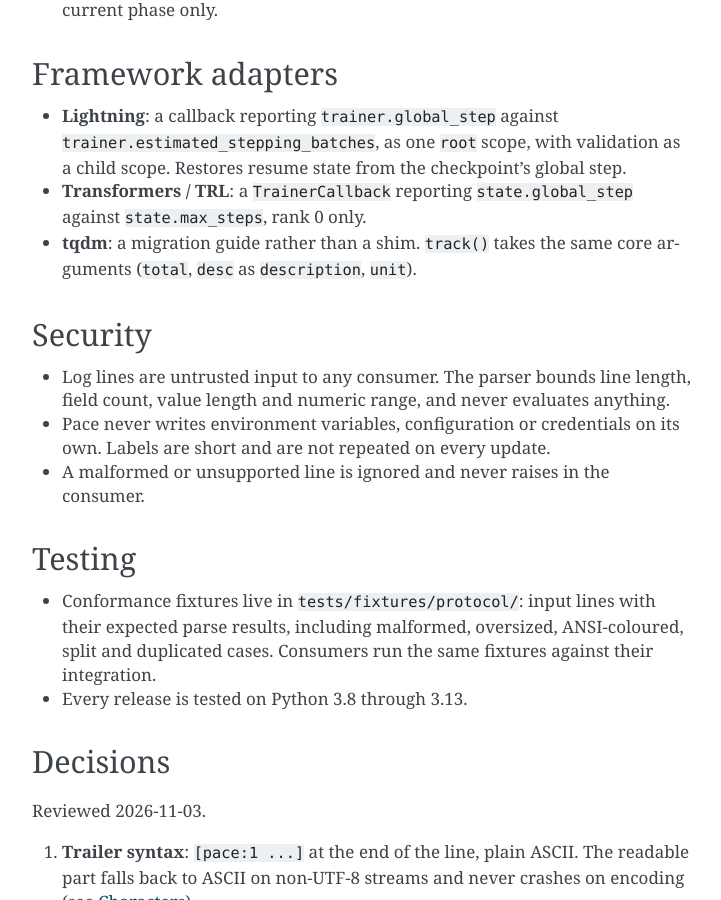
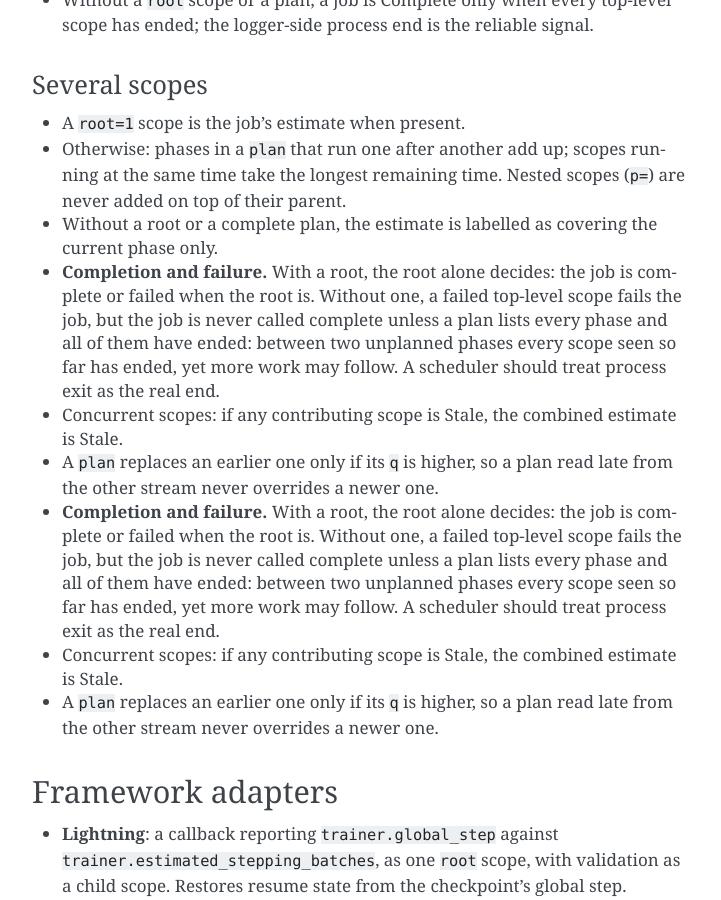
Before and after one commit to Precision-AI-Inc/pace, a Sphinx documentation site: the page built from docs/design.md, in a window 1280 px wide and 900 px high, scrolled down 6320 px. Shown: the whole window, without its empty margins (388-1109 px from the left). Built offline with Sphinx 7.4.7, drawn with Linux system fonts in a browser that asks for light colours; some of the changed text lies outside the part shown.

Commit message:
Fix job-level precedence, plan ordering and staleness; count down
Review fixes: the root alone decides completion and failure; without a root
the job is never called complete unless every phase of a plan has ended; an
older plan read late no longer replaces a newer one; a stale concurrent scope
makes the combined estimate stale. A Live estimate now counts down between
records instead of freezing until the next one.

```diff
--- a/docs/design.md
+++ b/docs/design.md
@@ -210,6 +210,16 @@ remaining_time = max(total - completed, 0) / robust_rate
 - A `start` for a scope already seen begins a new segment; rates are never averaged
   across a restart. With `res=1`, the remaining work starts from the resumed `c`.
 - A changed `t` replaces the total. If the rate history is still valid it is kept.
+- While Live, the remaining time counts down between records by the time since the
+  latest one. A Stale scope keeps its last estimate unchanged.
+- Known limitation: a pause that recurs (evaluation every N steps) is discounted from
+  the rate like a one-off pause, so the estimate is optimistic by the total of the
+  pauses still to come.
+- While Live, the remaining time counts down between records by the time since the
+  latest one. A Stale scope keeps its last estimate unchanged.
+- Known limitation: a pause that recurs (evaluation every N steps) is discounted from
+  the rate like a one-off pause, so the estimate is optimistic by the total of the
+  pauses still to come.
 
 ### Rate smoothing and plans (implementation)
 `ForecastConfig` holds every threshold; the values here are the defaults.
@@ -238,6 +248,22 @@ scope has ended; the logger-side process end is the reliable signal.
   added on top of their parent.
 - Without a root or a complete plan, the estimate is labelled as covering the
   current phase only.
+- **Completion and failure.** With a root, the root alone decides: the job is complete
+  or failed when the root is. Without one, a failed top-level scope fails the job, but
+  the job is never called complete unless a plan lists every phase and all of them
+  have ended: between two unplanned phases every scope seen so far has ended, yet
+  more work may follow. A scheduler should treat process exit as the real end.
+- Concurrent scopes: if any contributing scope is Stale, the combined estimate is Stale.
+- A `plan` replaces an earlier one only if its `q` is higher, so a plan read late from
+  the other stream never overrides a newer one.
+- **Completion and failure.** With a root, the root alone decides: the job is complete
+  or failed when the root is. Without one, a failed top-level scope fails the job, but
+  the job is never called complete unless a plan lists every phase and all of them
+  have ended: between two unplanned phases every scope seen so far has ended, yet
+  more work may follow. A scheduler should treat process exit as the real end.
+- Concurrent scopes: if any contributing scope is Stale, the combined estimate is Stale.
+- A `plan` replaces an earlier one only if its `q` is higher, so a plan read late from
+  the other stream never overrides a newer one.
 
 ## Framework adapters
 
```
Also changed, not shown: 2 other files.
